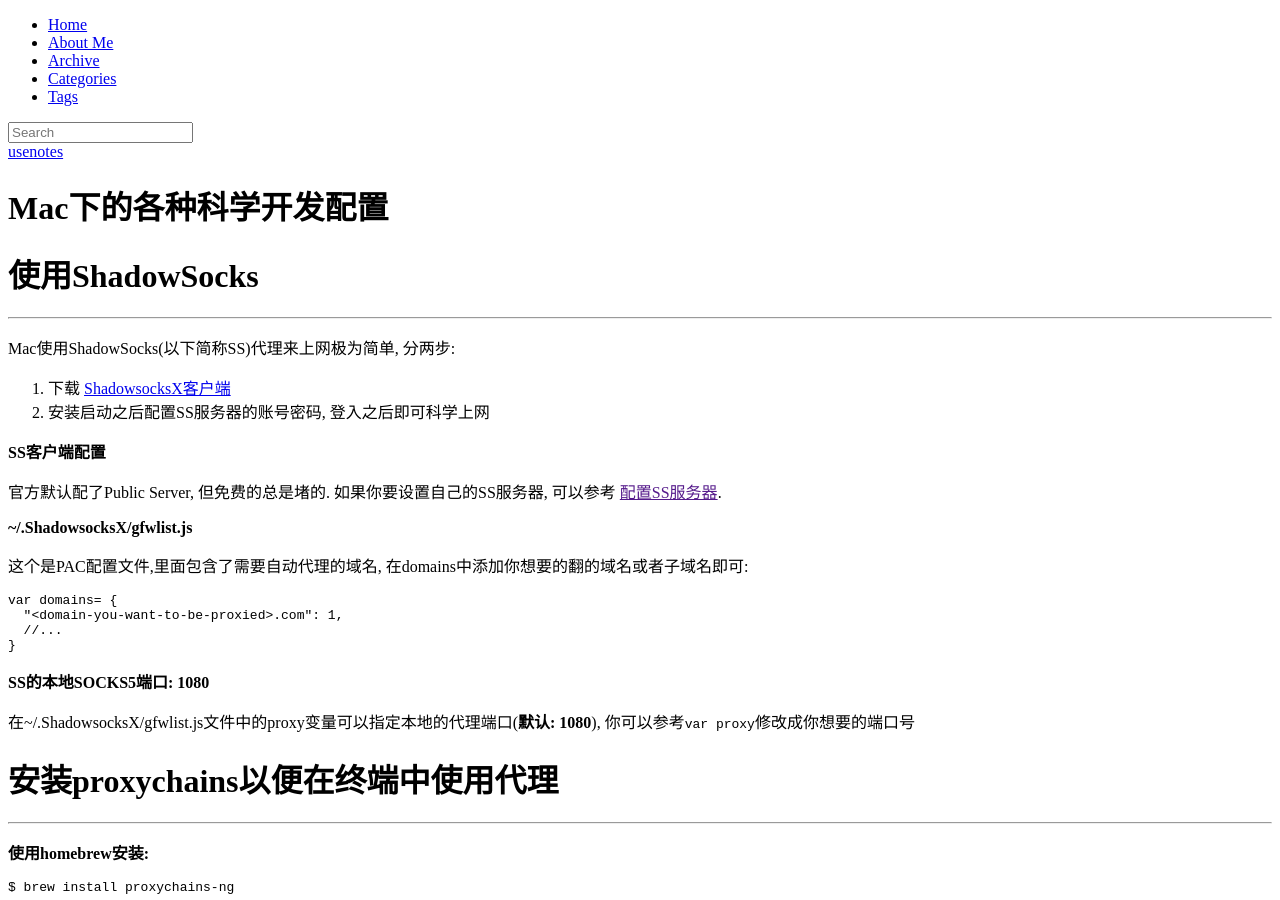
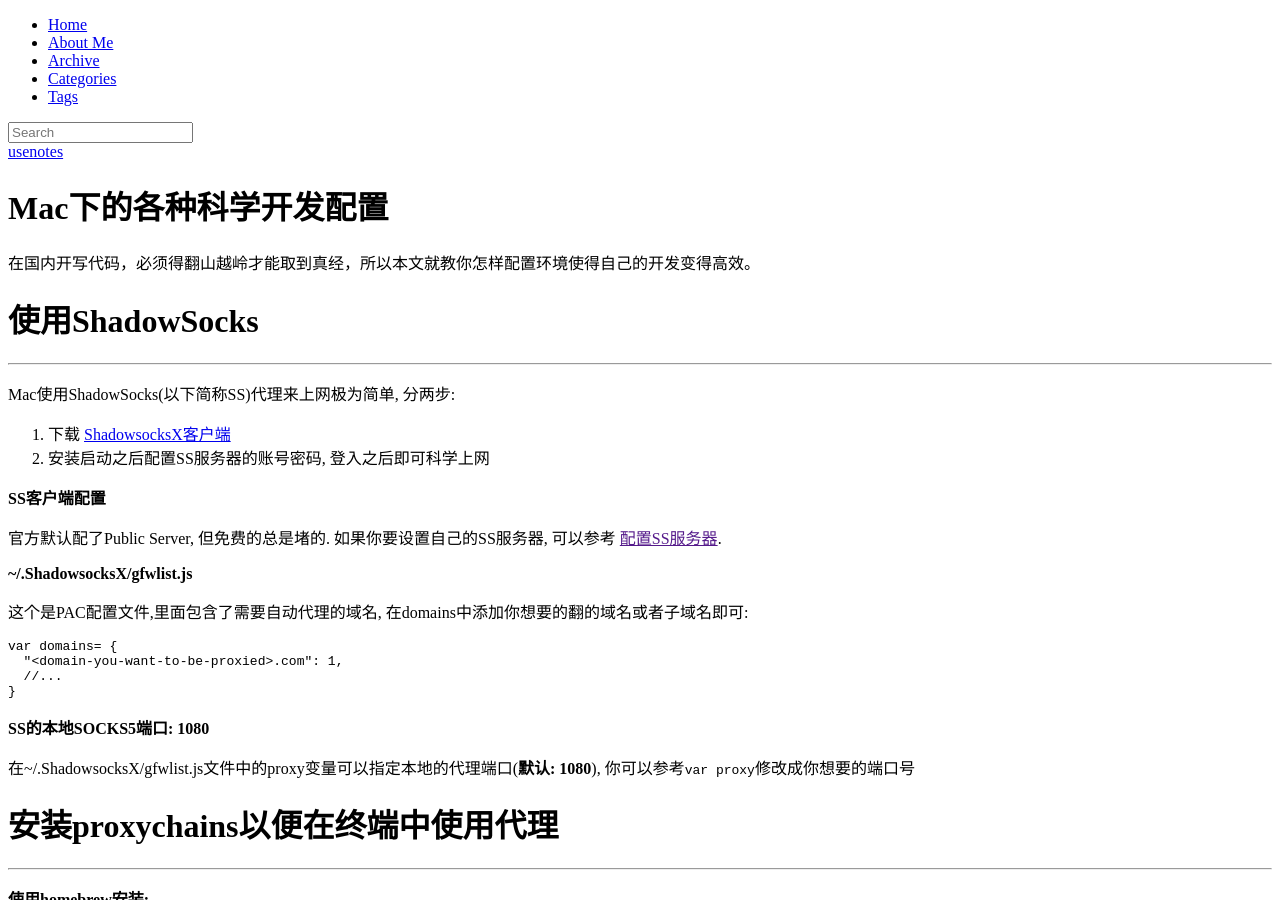
Before and after one commit to karfield/karfield.github.io, a Jekyll site: the page built from _posts/2015-01-21-setup-proxy-for-mac.md, in a window 1280 px wide and 900 px high. Built offline with Jekyll 4.4.1, drawn with Linux system fonts in a browser that asks for light colours; nearby versions of some CDN libraries; library files that are not in the unit come from our copies; comment, search, counter and statistics services are not loaded.

Commit message:
Update 2015-01-21-setup-proxy-for-mac.md

```diff
--- a/_posts/2015-01-21-setup-proxy-for-mac.md
+++ b/_posts/2015-01-21-setup-proxy-for-mac.md
@@ -4,6 +4,8 @@ title:  "Mac下的各种科学开发配置"
 date:   2015-01-21 12:00:00
 categories: usenotes
 ---
+
+在国内开写代码，必须得翻山越岭才能取到真经，所以本文就教你怎样配置环境使得自己的开发变得高效。
 
 # 使用ShadowSocks
 ---
```
